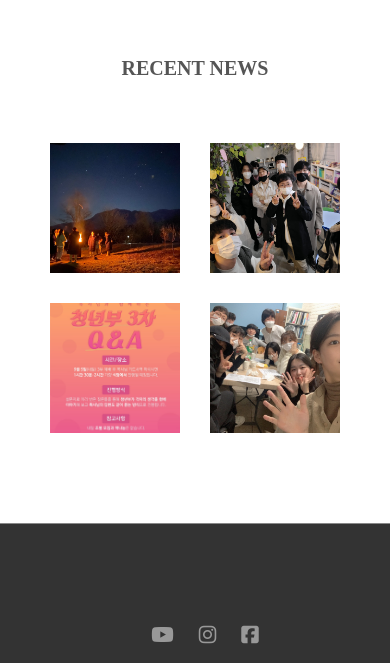
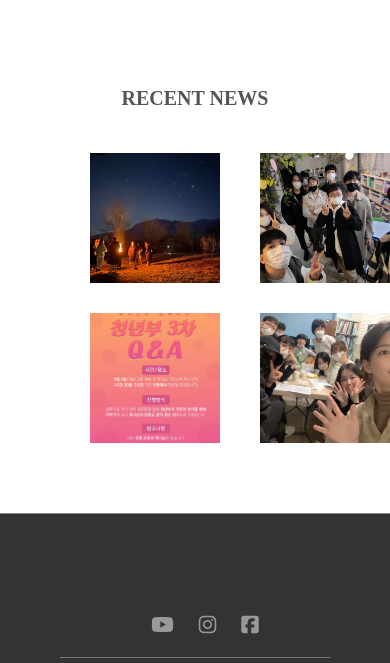
Before and after one commit to kangdy25/Web_HappyChurchYouth, a plain HTML site: page index.html in a window 390 px wide. Shown: the part 443-1106 px from the top of the page. Drawn offline with Linux system fonts and the light colour scheme.

Commit message:
a little modify in MediaQuery

```diff
--- a/css/style.css
+++ b/css/style.css
@@ -361,25 +361,28 @@ footer .inner .lower address {
         margin-left: 30px;
     }
     section .inner {
-        width: 400px;
+        width: 500px;
+        padding: 10px;
     }
     section .inner h1 {
         font-size: 20px;
+        padding-top: 30px;
+        padding-bottom: 10px;
     }
     section .inner .wrap {
-        width: 380px;
-        display: flex;
-        flex-direction: column;
-        justify-content: center;
-        padding: 20px;
-        /* border: 5px solid black;  */
+        width: 500px;
+        display: grid;
+        grid-template-columns: 1fr 1fr;
+        row-gap: 40px;
+        column-gap: 40px;
     }
     section .inner .wrap article {
-        width: 240px;
-        margin-left: 15px;
+        width: 190px;
+        margin-left: 10px;
+        margin-right: 10px;
     }
     section .inner .wrap article .pic {
-        height: 250px;
+        height: 200px;
     }
 
     footer .inner {
```
